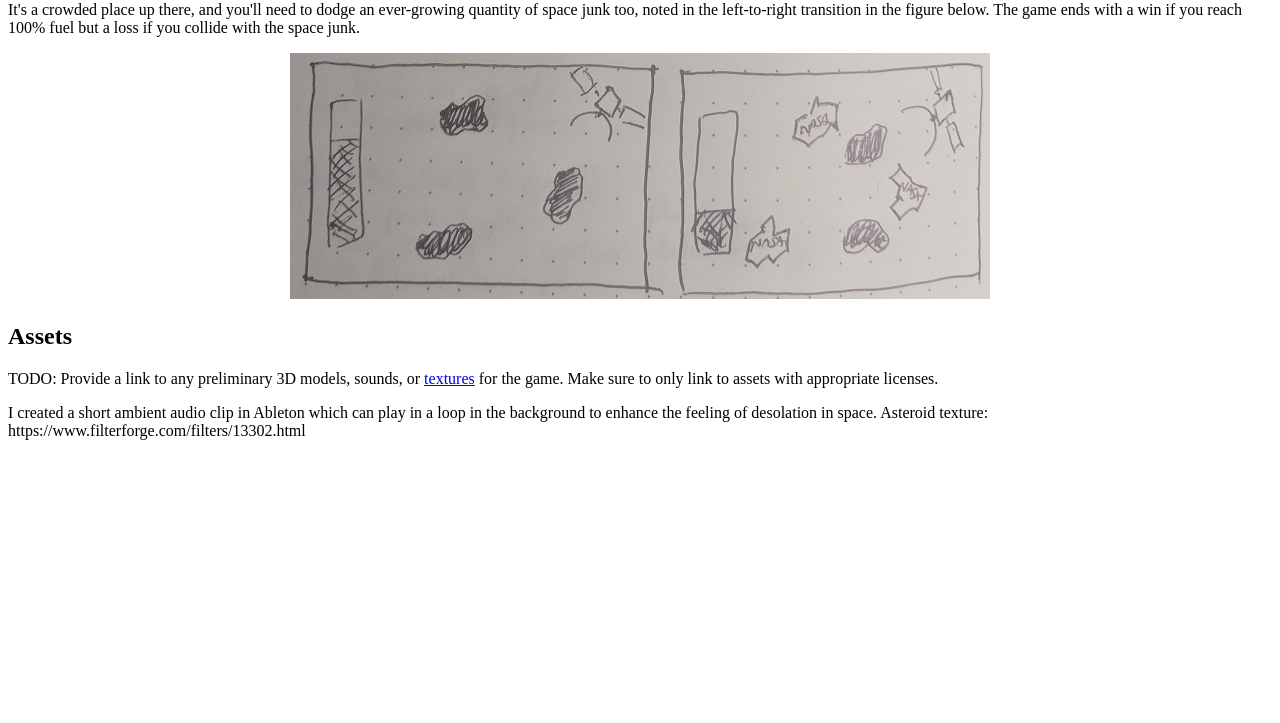
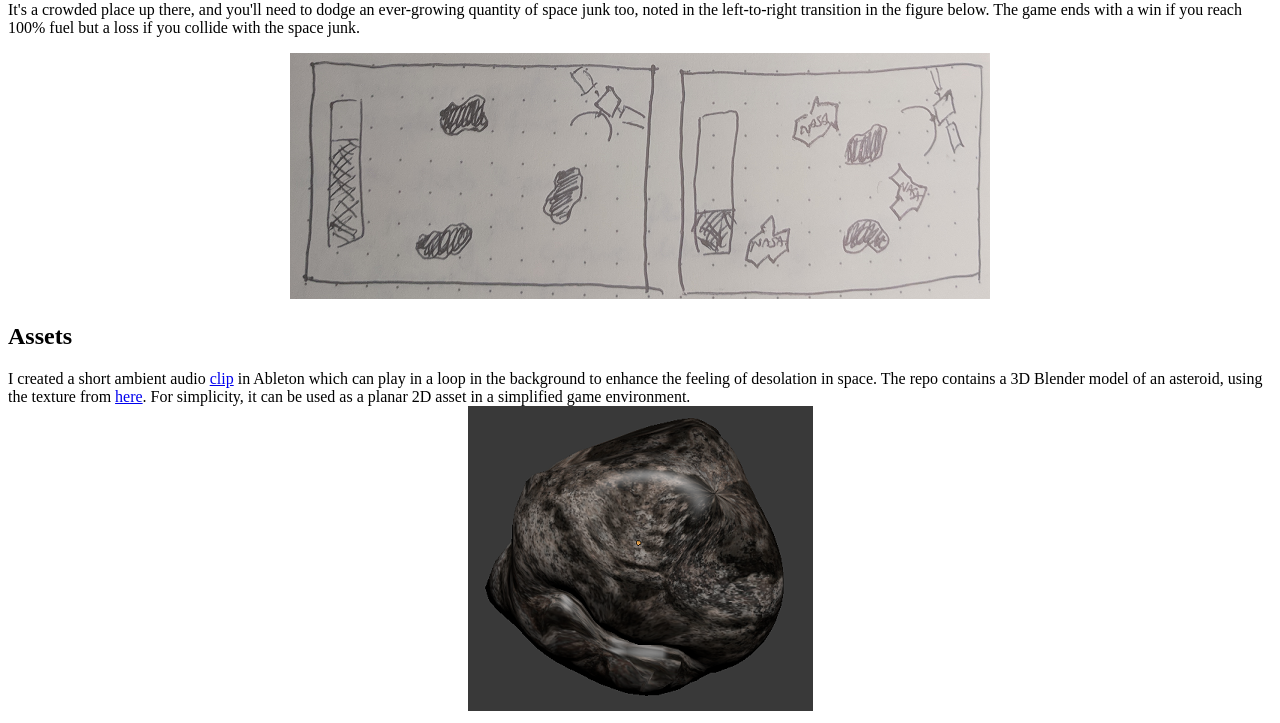
Before and after one commit to edwardwterry/game0-design, a plain HTML site: page index.html in a window 1280 px wide. Shown: the part 969-1692 px from the top of the page. Before the commit the page ends 1417 px from the top, so only its background shows below. Drawn offline with Linux system fonts and the light colour scheme.

Commit message:
added image

```diff
--- a/index.html
+++ b/index.html
@@ -39,11 +39,12 @@ It's a crowded place up there, and you'll need to dodge an ever-growing quantity
 
 
 <h2>Assets</h2>
-<p>TODO: Provide a link to any preliminary 3D models, sounds, or <a href="https://github.com/ixchow/amoeba-escape/blob/master/tiles.png">textures</a> for the game. Make sure to only link to assets with appropriate licenses.</p>
-I created a short ambient audio clip in Ableton which can play in a loop in the background to enhance the feeling of desolation in space.
+I created a short ambient audio <a href="https://github.com/edwardwterry/game0-design/blob/master/sound.wav">clip</a> in Ableton which can play in a loop in the background to enhance the feeling of desolation in space.
 
-Asteroid texture: https://www.filterforge.com/filters/13302.html
-
+The repo contains a 3D Blender model of an asteroid, using the texture from <a href="https://www.filterforge.com/filters/13302.html">here</a>. For simplicity, it can be used as a planar 2D asset in a simplified game environment.
+<div class="figure">
+<img src="asteroid.png" />
+</div>
 
 </body>
 </html>
```
Also changed, not shown: asteroid.png (added).
